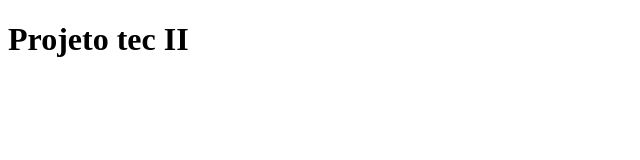
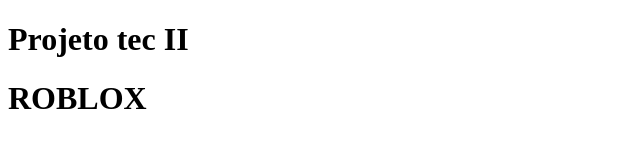
Before and after one commit to eleandroneri379-creator/tec_II, a plain HTML site: page index.html in a window 1280 px wide. Shown: the whole page, without its empty margins (0-640 px from the left). Drawn offline with Linux system fonts and the light colour scheme.

Commit message:
PRE=PROJETO 2

```diff
--- a/index.html
+++ b/index.html
@@ -6,6 +6,6 @@
     <title>Document</title>
 </head>
 <body>
-    <h1>Projeto tec II</h1>
+    <h1>Projeto tec II </h1><H1>ROBLOX</H1>
 </body>
 </html>
```
